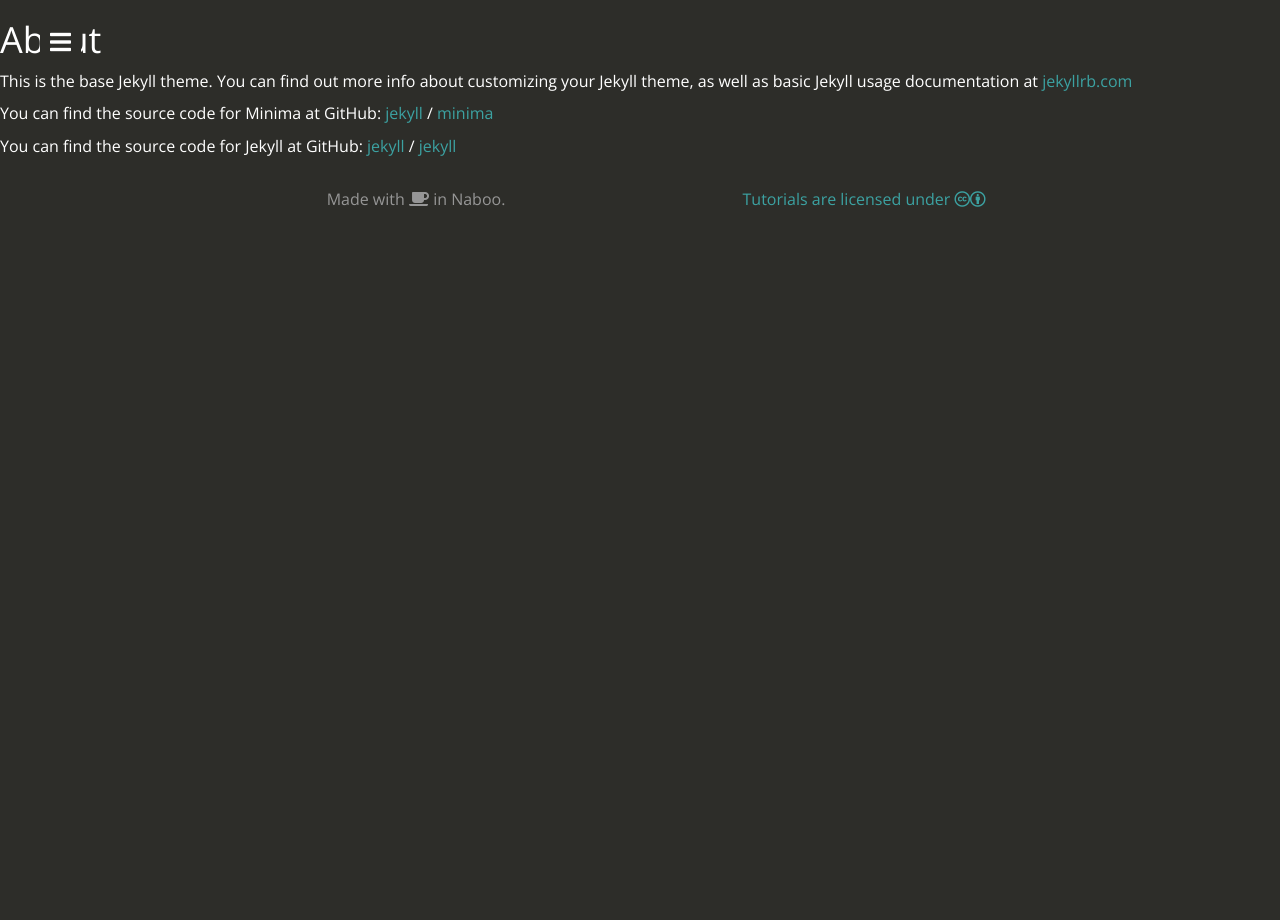
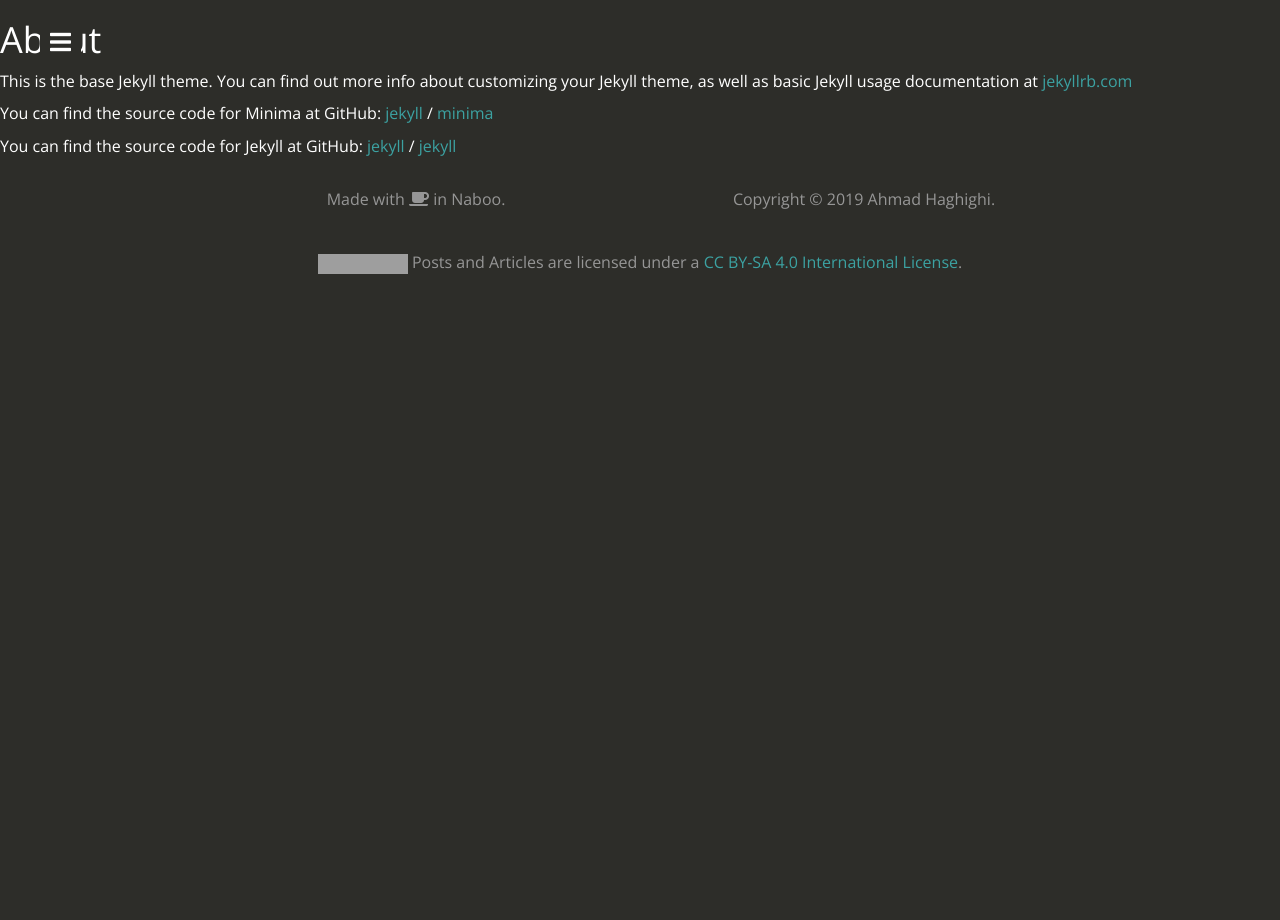
Before and after one commit to haghighi/haghighi.github.io, a Jekyll site: the page built from about.md, in a window 1280 px wide. Built offline with Jekyll 4.4.1, drawn with Linux system fonts in a browser that asks for light colours; nearby versions of some CDN libraries; grey boxes are pictures that could not be loaded.

Commit message:
update license to CC BY-SA 4.0
Signed-off-by: Ahmad Haghighi <haghighi.ahmad@gmail.com>

```diff
--- a/_config.yml
+++ b/_config.yml
@@ -26,7 +26,8 @@ linkedin_link: https://www.linkedin.com/in/ahmadhaghighi
 # Footer
 footer_left: "Made with <i class=\"fas fa-coffee\"></i> in Naboo."
 # footer_right: "&lt;/&gt; on <a href=\"https://github.com/haghighi-ahmad\">Github</a> &nbsp;<i class=\"fab fa-github\"></i>"
-footer_right: '<a href="https://creativecommons.org/licenses/by/4.0/" title="Creative Commons Attribution 4.0 International license">Tutorials are licensed under <i class="fab fa-creative-commons"></i><i class="fab fa-creative-commons-by"></i></a>'
+footer_right: 'Copyright © 2019 Ahmad Haghighi.'
+footer_center: '<a rel="license" href="http://creativecommons.org/licenses/by-sa/4.0/"><img alt="Creative Commons License" style="border-width:0" src="https://i.creativecommons.org/l/by-sa/4.0/88x31.png" /></a> Posts and Articles are licensed under a <a rel="license" href="http://creativecommons.org/licenses/by-sa/4.0/">CC BY-SA 4.0 International License</a>.'
 # Build settings
 markdown: kramdown
 
--- a/_includes/footer.html
+++ b/_includes/footer.html
@@ -4,6 +4,9 @@
   </div>
   <div class="col-md-6">
     {{ site.footer_right }}
+  </div>
+  <div class="col-md-12">
+    {{ site.footer_center }}
   </div>
 </div>
 
```
